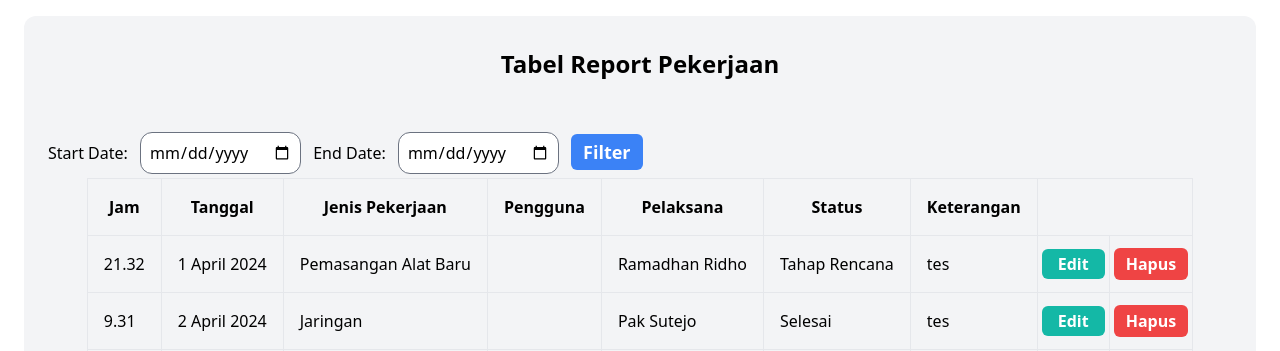
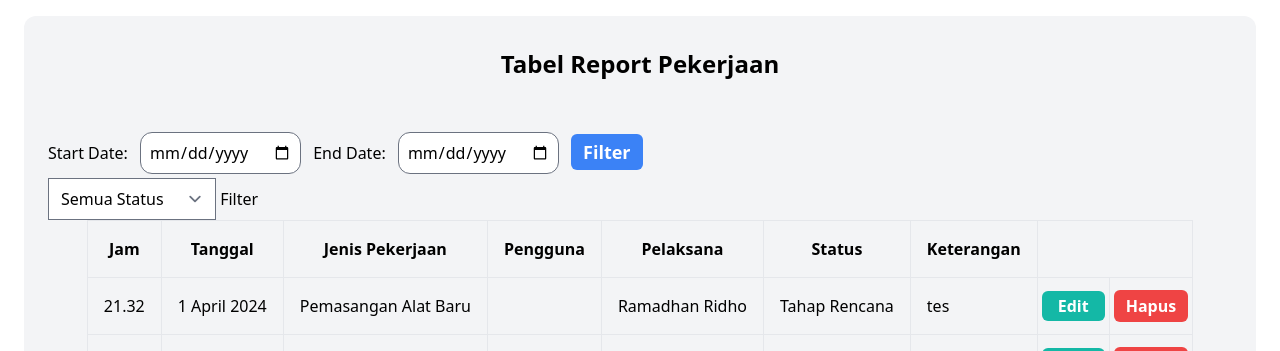
Before and after one commit to ramadhanridho16/workOrder, a Django app: page / in a window 1280 px wide. Shown: the part 101-452 px from the top of the page. Run offline with Django 4.2, Linux system fonts and the light colour scheme; a user stored in the database is signed in; data comes from the database, SQL or seed files in the repository; some libraries are stand-ins or nearby versions.

Commit message:
The views is not complete enough

```diff
--- a/workOrder/core/forms.py
+++ b/workOrder/core/forms.py
@@ -49,9 +49,6 @@ class NewItemForm(forms.ModelForm):
         widgets = {
             'jam': forms.TimeInput(attrs={
                 'type': 'time',
-                'id': 'time',
-                'name': 'time',
-                'step': "1800",
                 'class': INPUT_CLASS
             }),
             'tanggal': forms.DateInput(attrs={
--- a/workOrder/core/templates/core/task_list.html
+++ b/workOrder/core/templates/core/task_list.html
@@ -16,6 +16,21 @@
         <input type="submit" class="px-3 py-1 text-lg font-semibold bg-blue-500 text-white rounded-md hover:bg-blue-700" value="Filter">
 
     </form>
+
+    <form method="GET" action="{% url 'core:work_search' %}">
+        <select name="status">
+            <option value="">Semua Status</option>
+            <option value="Selesai">Selesai</option>
+            <option value="Pending">Pending</option>
+            <option value="Tahap Rencana">Tahap Rencana</option>
+        </select>
+        <button type="submit">Filter</button>
+    </form>
+
+    {% for model in daftar_model %}
+        <!-- Tampilkan informasi model di sini -->
+    {% endfor %}
+
 
     {% comment %} <button class="px-3 py-1 text-lg font-semibold bg-blue-500 text-white rounded-md hover:bg-blue-700" method="GET"><a href="{% url "core:cetak" %}">Cetak</a></button> {% endcomment %}
 
--- a/workOrder/core/views.py
+++ b/workOrder/core/views.py
@@ -1,7 +1,7 @@
 from django.shortcuts import render, redirect
 from django.http import HttpResponseRedirect
 from django.urls import reverse
-from .models import Report
+from .models import Report, Status
 from datetime import datetime, timedelta
 # from item.models import Category, Item
 from .forms import SignupForm
@@ -42,21 +42,29 @@ def work_list(request):
 
 @login_required
 def work_search(request):
-    global start_date, end_date
+    global start_date, end_date, status_filter
     start_date = request.GET.get('start_date')
     end_date = request.GET.get('end_date')
+    status_filter = request.GET.get('status', '')
 
     if start_date and end_date:
         data = Report.objects.filter(jam__range=[start_date, end_date])
     else:
         data = Report.objects.all()
 
+
+    status = Report.objects.filter(jam__range=[start_date, end_date])
+    if status:
+        status = status.filter(Q(name__icontains=status))
+
     # penambahan pencarian untuk status pending, selesai, dan tahap rencana
+
 
     return render(request, 'core/task_search.html', {
         'data': data,
         'start_date':start_date,
-        'end_date':end_date
+        'end_date':end_date,
+        'status':status
         })
 
 @login_required
```
